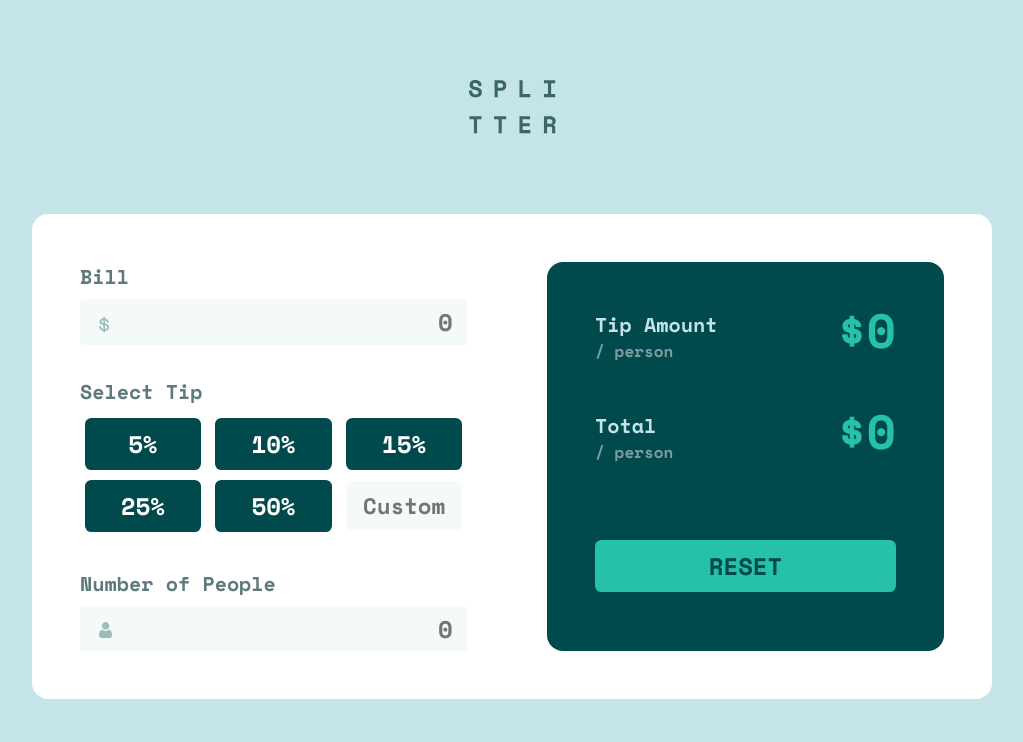
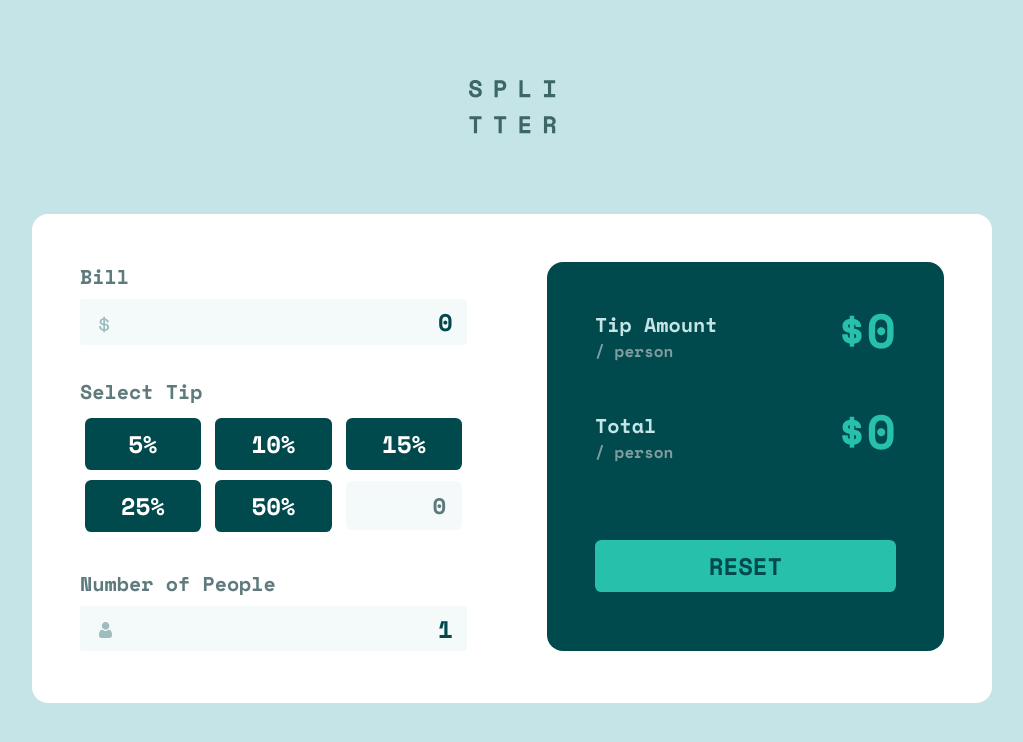
Before and after one commit to aylingyoren/tip-calculator-app, a React (Create React App) app: page / in a window 1280 px wide. Shown: the top 742 px of the page, without its empty margins (128-1151 px from the left). Built offline with nearby package versions, Linux system fonts and the light colour scheme.

Commit message:
fix: fix business logic, cleanup

```diff
--- a/public/index.html
+++ b/public/index.html
@@ -24,7 +24,7 @@
       work correctly both with client-side routing and a non-root public URL.
       Learn how to configure a non-root public URL by running `npm run build`.
     -->
-    <title>React App</title>
+    <title>Tip Calculator App</title>
   </head>
   <body>
     <noscript>You need to enable JavaScript to run this app.</noscript>
--- a/src/App.js
+++ b/src/App.js
@@ -1,12 +1,12 @@
 import Calculator from "./components/Calculator/Calculator";
-import { ReactComponent as SplitterLogo } from "./images/logo.svg";
+import SplitterLogo from "./images/logo.svg";
 import "./App.css";
 
 function App() {
   return (
     <div className="App">
       <div className="logo">
-        <SplitterLogo />
+        <img src={SplitterLogo} alt="splitter logo" />
       </div>
       <Calculator />
     </div>
--- a/src/components/Bill/Bill.js
+++ b/src/components/Bill/Bill.js
@@ -1,8 +1,10 @@
 import React from "react";
-import { ReactComponent as Dollar } from "../../images/icon-dollar.svg";
+import Dollar from "../../images/icon-dollar.svg";
 
 function Bill(props) {
   const { bill, setBill } = props;
+
+  if (!bill) setBill(0)
 
   return (
     <div className="bill">
@@ -11,9 +13,9 @@ function Bill(props) {
         className="input"
         value={bill}
         placeholder="0"
-        onChange={(e) => setBill(e.target.value)}
+        onChange={(e) => setBill(parseFloat(e.target.value))}
       />
-      <Dollar className="dollar" />
+      <img src={Dollar} alt="dollar sign" className="dollar" />
     </div>
   );
 }
--- a/src/components/Calculator/Calculator.css
+++ b/src/components/Calculator/Calculator.css
@@ -1,7 +1,7 @@
 .calculator {
   max-width: 60rem;
   margin: 5rem auto 0;
-  padding: 3rem;
+  padding: 3rem 3rem 3.2rem 3rem;
   display: flex;
   justify-content: space-between;
   background-color: var(--white-color);
@@ -11,6 +11,10 @@
 .calculator,
 .calculator-results {
   border-radius: 1rem;
+}
+
+.calculator-inputs {
+  position: relative;
 }
 
 .calculator-inputs,
@@ -54,7 +58,7 @@
 
 .input-error,
 .input-error:hover {
-  outline: 2px solid #ff0000;
+  outline: 2px solid var(--error-color);
 }
 
 .btn {
--- a/src/components/Calculator/Calculator.js
+++ b/src/components/Calculator/Calculator.js
@@ -7,45 +7,39 @@ import TipSelector from "../TipSelector/TipSelector";
 import "./Calculator.css";
 
 function Calculator() {
-  const [tip, setTip] = useState("");
-  const [bill, setBill] = useState("");
-  const [numberOfPeople, setNumberOfPeople] = useState("");
+  const [tip, setTip] = useState(0);
+  const [bill, setBill] = useState(0);
+  const [numberOfPeople, setNumberOfPeople] = useState(1);
   const [totalPerPerson, setTotalPerPerson] = useState(0);
   const [tipPerPerson, setTipPerPerson] = useState(0);
-  const [reset, setReset] = useState(false);
 
   useEffect(() => {
-    if (parseFloat(numberOfPeople) === 0 || bill === "") {
+    if (numberOfPeople === 0 || bill === 0) {
       setTipPerPerson(0);
       setTotalPerPerson(0);
-    } else if (numberOfPeople === "") {
-      setTotalPerPerson(parseFloat(bill));
-    } else if (parseFloat(bill) > 0 && parseFloat(numberOfPeople) > 0) {
-      const tempTotal = parseFloat(bill) * (1 + tip / 100);
+    } else if (numberOfPeople === 0) {
+      setTotalPerPerson(bill);
+    } else if (bill > 0 && numberOfPeople > 0) {
+      const tempTotal = bill * (1 + tip / 100);
       const tempTotalPerPerson =
-        Math.round((tempTotal / parseFloat(numberOfPeople)) * 100) / 100;
+        Math.round((tempTotal / numberOfPeople) * 100) / 100;
       const tempTipPerPerson =
         Math.round(
-          ((tempTotal - parseFloat(bill)) / parseFloat(numberOfPeople)) * 100
+          ((tempTotal - bill) / numberOfPeople) * 100
         ) / 100;
       setTipPerPerson(tempTipPerPerson);
       setTotalPerPerson(tempTotalPerPerson);
     }
   }, [bill, tip, numberOfPeople]);
 
-  useEffect(() => {
-    if (reset) {
-      setTipPerPerson(0);
+  const handleReset = () => {
+    setTipPerPerson(0);
       setTotalPerPerson(0);
-      setReset(false);
-      setTip("");
-      setBill("");
-      setNumberOfPeople("");
+      setTip(0);
+      setBill(0);
+      setNumberOfPeople(1);
       toggleActiveBtn();
-    }
-  }, [reset]);
-
-  const handleReset = () => setReset(true);
+  };
 
   return (
     <div className="calculator">
--- a/src/components/NumberOfPeople/NumberOfPeople.css
+++ b/src/components/NumberOfPeople/NumberOfPeople.css
@@ -1,5 +1,6 @@
 .error {
+  position: absolute;
   margin-top: 0.2rem;
   font-size: 1rem;
-  color: #ff0000;
+  color: var(--error-color);
 }
--- a/src/components/NumberOfPeople/NumberOfPeople.js
+++ b/src/components/NumberOfPeople/NumberOfPeople.js
@@ -1,5 +1,5 @@
 import React, { useEffect, useState } from "react";
-import { ReactComponent as Person } from "../../images/icon-person.svg";
+import Person from "../../images/icon-person.svg";
 import "./NumberOfPeople.css";
 
 function NumberOfPeople(props) {
@@ -7,12 +7,14 @@ function NumberOfPeople(props) {
   const [error, showError] = useState(false);
 
   useEffect(() => {
-    if (numberOfPeople === "0" || numberOfPeople === 0) {
+    if (numberOfPeople <= 0) {
       showError(true);
+    } else if (!numberOfPeople) {
+      setNumberOfPeople(0);
     } else {
       showError(false);
     }
-  }, [numberOfPeople]);
+  }, [numberOfPeople, setNumberOfPeople]);
 
   return (
     <>
@@ -22,13 +24,13 @@ function NumberOfPeople(props) {
           className={error ? "input input-error" : "input"}
           value={numberOfPeople}
           placeholder="0"
-          onChange={(e) => setNumberOfPeople(e.target.value)}
+          onChange={(e) => setNumberOfPeople(parseInt(e.target.value))}
         />
         <div>
-          <Person className="person" />
+          <img src={Person} alt="person sign" className="person" />
         </div>
       </div>
-      {error ? <p className="error">Can't be zero or empty</p> : null}
+      {error && <p className="error">Can't be zero or empty</p>}
     </>
   );
 }
--- a/src/components/ResultValues/ResultValues.css
+++ b/src/components/ResultValues/ResultValues.css
@@ -20,6 +20,7 @@
 }
 
 .result-amount {
+  overflow: hidden;
   font-size: 3rem;
   line-height: 2.5rem;
   color: var(--primary-color);
--- a/src/components/TipSelector/TipSelector.js
+++ b/src/components/TipSelector/TipSelector.js
@@ -6,6 +6,8 @@ const TIPS = [5, 10, 15, 25, 50];
 
 function TipSelector(props) {
   const { tip, setTip } = props;
+
+  if (!tip) setTip(0);
 
   return (
     <div className="tipselector">
@@ -28,7 +30,7 @@ function TipSelector(props) {
         })}
         <input
           onChange={(e) => {
-            setTip(e.target.value);
+            setTip(parseFloat(e.target.value));
           }}
           onClick={() => toggleActiveBtn()}
           className="btn custom-input"
--- a/src/helpers/toggleActiveBtn.js
+++ b/src/helpers/toggleActiveBtn.js
@@ -1,9 +1,11 @@
+const activeBtnClass = "tips-btn-active";
+
 const toggleActiveBtn = (target) => {
   const tipsBtn = document.getElementsByClassName("tips-btn");
   for (const tipBtn of tipsBtn) {
     tipBtn !== target
-      ? tipBtn.classList.remove("tips-btn-active")
-      : tipBtn.classList.add("tips-btn-active");
+      ? tipBtn.classList.remove(activeBtnClass)
+      : tipBtn.classList.add(activeBtnClass);
   }
 };
 
--- a/src/index.css
+++ b/src/index.css
@@ -14,6 +14,7 @@
   --main-bg-color: hsl(185, 41%, 84%);
   --input-bg-color: hsl(189, 41%, 97%);
   --white-color: hsl(0, 0%, 100%);
+  --error-color: hsl(0, 100%, 50%);
 
   --font: 1.5rem;
 }
```
